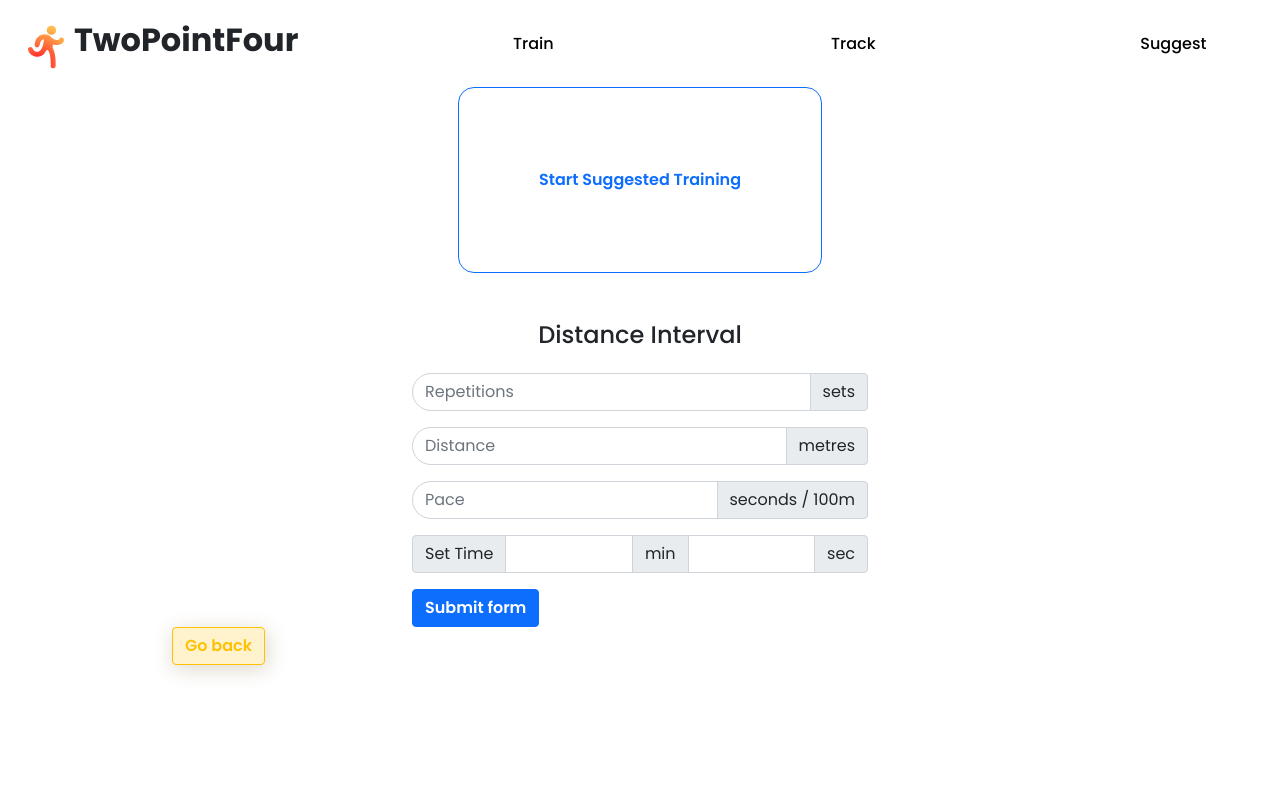
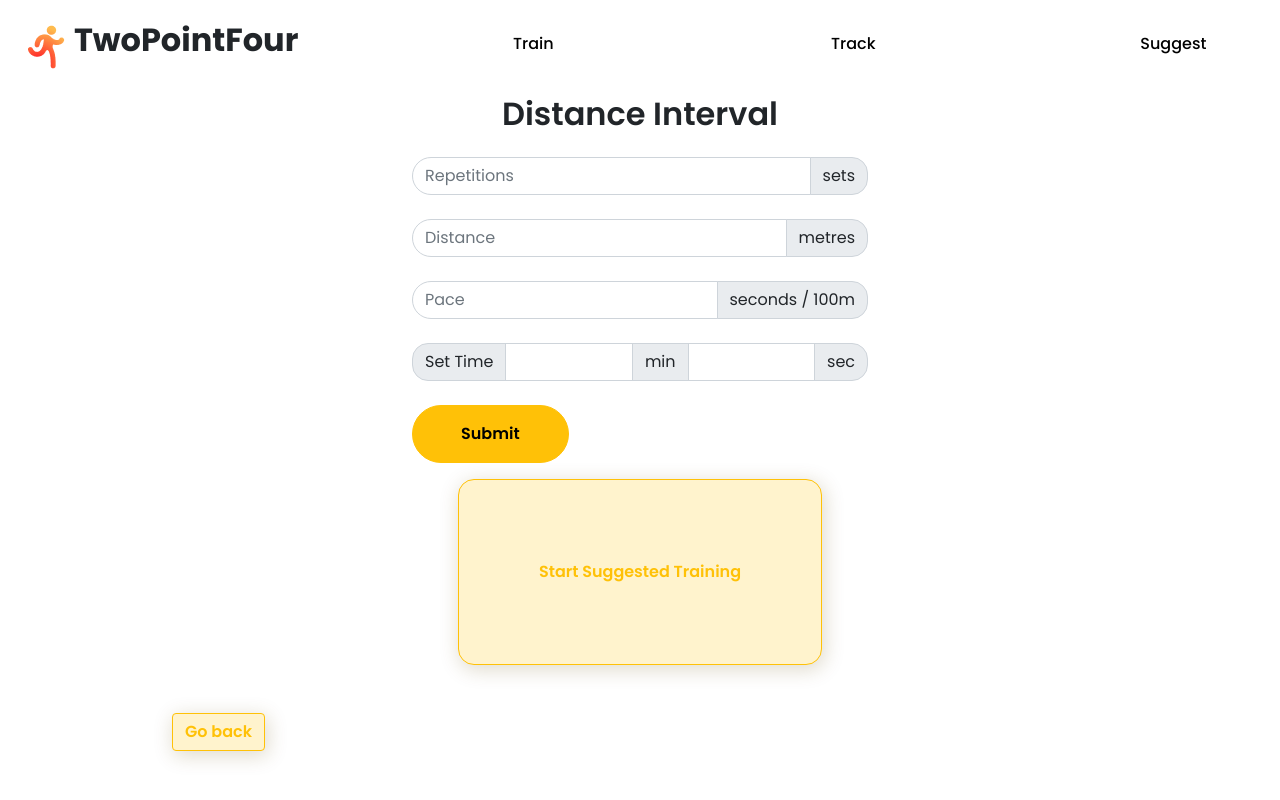
Before and after one commit to TwoPointFour/Run_App, a PHP site: page /distanceTimer.html in a window 1280 px wide. Run offline with PHP 8.4, Linux system fonts and the light colour scheme; some web fonts are replaced.

Commit message:
fixed bugs

```diff
--- a/distanceTimer.html
+++ b/distanceTimer.html
@@ -24,9 +24,9 @@
     <script type="module" src="src/index.js"></script>
   </head>
   <body>
-    <div class="container-fluid Logo">
+    <div class="container-fluid Logo mb-4">
       <div class="row d-flex justify-content-between navContainer">
-        <div class="col-lg-3">
+        <div class="col-lg-3 col-md-4">
           <img src="images/icon_x48.png" alt="logo" width="48" height="48" />
           <span class="logoname">TwoPointFour</span>
         </div>
@@ -43,19 +43,12 @@
     </div>
     <!-- Distance Interval User Input Form-->
     <div class="container-fluid DistanceForm">
-      <div class="row d-flex justify-content-center">
-        <div class="col-lg-6 d-flex justify-content-center mt-3 mb-5">
-          <button type="button" class="btn btn-outline-primary startSuggestedTraining">
-            Start Suggested Training
-          </button>
-        </div>
-      </div>
       <div class="row">
-        <h4 class="d-flex justify-content-center mb-4">Distance Interval</h4>
+        <h2 class="d-flex head2 justify-content-center mb-4">Distance Interval</h2>
       </div>
       <div class="row justify-content-center">
         <div class="col-lg-6 col-md-9 col-sm-10">
-          <div class="input-group mb-3">
+          <div class="input-group mb-4">
             <input
               type="text"
               id="distrepetition"
@@ -67,7 +60,7 @@
             <span class="input-group-text" id="basic-add-on1">sets</span>
           </div>
 
-          <div class="input-group mb-3">
+          <div class="input-group mb-4">
             <input
               type="text"
               class="form-control"
@@ -79,7 +72,7 @@
             <span class="input-group-text" id="basic-add-on2">metres</span>
           </div>
 
-          <div class="input-group mb-3">
+          <div class="input-group mb-4">
             <input
               type="text"
               class="form-control"
@@ -91,7 +84,7 @@
             <span class="input-group-text" id="basic-add-on3">seconds / 100m</span>
           </div>
 
-          <div class="input-group mb-3">
+          <div class="input-group mb-4">
             <span class="input-group-text" id="basic-add-on5">Set Time</span>
             <input
               type="text"
@@ -113,8 +106,15 @@
             <span class="input-group-text" id="basic-add-on4">sec</span>
           </div>
           <div class="col-12">
-            <button class="btn btn-primary distancesubmit" type="submit">Submit form</button>
+            <button class="btn btn-warning distancesubmit stdBtn" type="submit">Submit</button>
           </div>
+        </div>
+      </div>
+      <div class="row d-flex justify-content-center">
+        <div class="col-lg-6 d-flex justify-content-center mt-3 mb-5">
+          <button type="button" class="btn btn-outline-warning startSuggestedTraining">
+            Start Suggested Training
+          </button>
         </div>
       </div>
       <a class="btn btn-outline-warning" role="button" href="index.html">Go back </a>
--- a/src/master.css
+++ b/src/master.css
@@ -344,6 +344,10 @@ h6,
   border-radius: 1rem;
 }
 
+.input-group-text {
+  border-radius: 1rem;
+}
+
 /* Animations */
 .section {
   transition: transform 1s, opacity 1s;
@@ -469,3 +473,8 @@ h6,
 .progressChip:hover {
   background-color: #f5e1c5;
 }
+
+.stdBtn {
+  padding: 1rem 3rem !important;
+  border-radius: 2rem !important;
+}
--- a/src/suggest.js
+++ b/src/suggest.js
@@ -101,7 +101,7 @@ const getTrainingPlan = async (e) => {
 };
 
 // Yi Hein's Area =============== Front END
-
+const sliderWrapper = function () {
   document.querySelector(".actionBtn").addEventListener("click", function () {
     document.querySelector(".questionnaireStart").classList.toggle("d-none");
     document.querySelector(".questionnaireProfile").classList.toggle("d-none");
@@ -145,8 +145,12 @@ function goToSlide(counter) {
     });
     document
       .querySelectorAll(".dots__dot")
-    .forEach((d, i) => (d.dataset.slide == counter ? d.classList.add("dots__dot--active") : null));
-  document.querySelector(".progressChip").textContent = `${Math.floor(((counter + 1) / 8) * 100)}%`;
+      .forEach((d, i) =>
+        d.dataset.slide == counter ? d.classList.add("dots__dot--active") : null
+      );
+    document.querySelector(".progressChip").textContent = `${Math.floor(
+      ((counter + 1) / 8) * 100
+    )}%`;
   }
 
   // Slide Nav
@@ -164,7 +168,8 @@ document.querySelector(".dotsContainer").addEventListener("click", function (e)
       counter = e.target.dataset.slide;
     }
   });
-
+};
+if (document.querySelector(".slide")) sliderWrapper();
 // Yi Hein's Area ===============
 
 const init = () => {
--- a/suggest.html
+++ b/suggest.html
@@ -20,7 +20,7 @@
       href="https://fonts.googleapis.com/css2?family=Montserrat:ital,wght@0,100;0,200;0,300;0,400;0,500;0,600;0,700;0,800;0,900;1,100;1,200;1,300;1,400;1,500;1,600;1,700;1,800;1,900&family=Noto+Sans:ital,wght@0,400;0,700;1,400;1,700&display=swap"
       rel="stylesheet"
     />
-    <script type="module" src="src/suggest.js"></script>
+    <script defer type="module" src="src/suggest.js"></script>
   </head>
   <body>
     <div class="container-fluid Logo mb-4">
```
Lines whose indentation alone changed are shown as unchanged.
